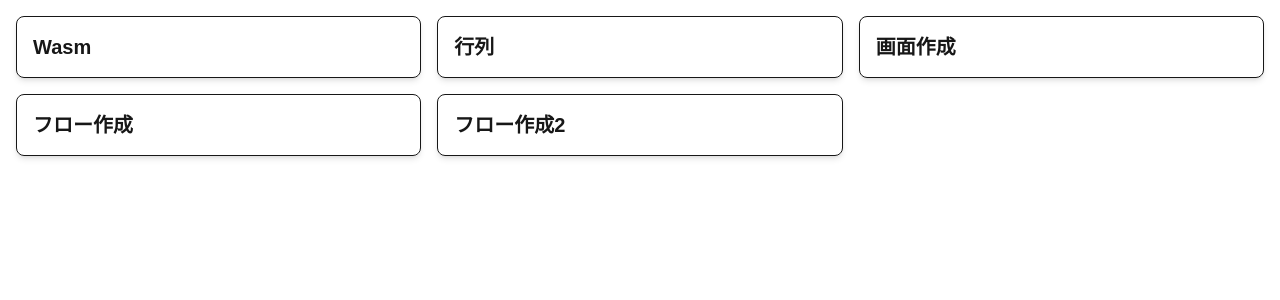
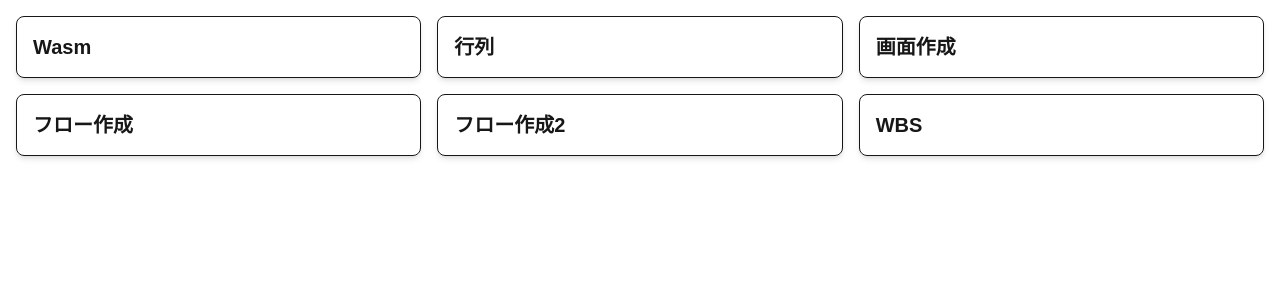
Before and after one commit to gotsui/Playground, a Next.js app in the folder projects/node/: page / in a window 1280 px wide. Shown: the top 300 px of the page. Built offline with nearby package versions, Linux system fonts and the light colour scheme.

Commit message:
wbs機能仮修正

```diff
--- a/projects/node/src/app/page.tsx
+++ b/projects/node/src/app/page.tsx
@@ -59,6 +59,17 @@ const Home = () => {
                         フロー作成2
                     </div>
                 </Link>
+                <Link
+                    href="/wbs"
+                    className="
+                        p-4 border rounded-lg shadow-md
+                        hover:bg-gray-100 overflow-hidden
+                    "
+                >
+                    <div className="text-xl font-semibold">
+                        WBS
+                    </div>
+                </Link>
             </div>
         </div>
     );
--- a/projects/node/src/app/wbs/_components/WbsRow.tsx
+++ b/projects/node/src/app/wbs/_components/WbsRow.tsx
@@ -89,10 +89,10 @@ const WbsRow = ({
                             value={editForm?.buffer || ""}
                             onChange={(e) => updateForm({ buffer: e.target.value })}
                         />
-                        <div className="col-span-2 text-right font-bold text-green-600">
+                        <div className="col-span-1 text-right font-bold text-green-600">
                             {withBuffer}h
                         </div>
-                        <div className="col-span-2 flex gap-2 justify-end">
+                        <div className="col-span-1 flex gap-2 justify-end">
                             <button onClick={saveEdit} className="text-green-600 text-sm">
                                 保存
                             </button>
@@ -103,7 +103,7 @@ const WbsRow = ({
                     </>
                 ) : (
                     <>
-                        <div className="col-span-6" onDoubleClick={() => startEdit(node)}>
+                        <div className="col-span-5" onDoubleClick={() => startEdit(node)}>
                             <span className={`inline-block px-2 py-0.5 text-xs rounded-md mr-2 ${
                                 node.status === "完了" ? "bg-green-100 text-green-800" :
                                 node.status === "進行中" ? "bg-yellow-100 text-yellow-800" :
```
